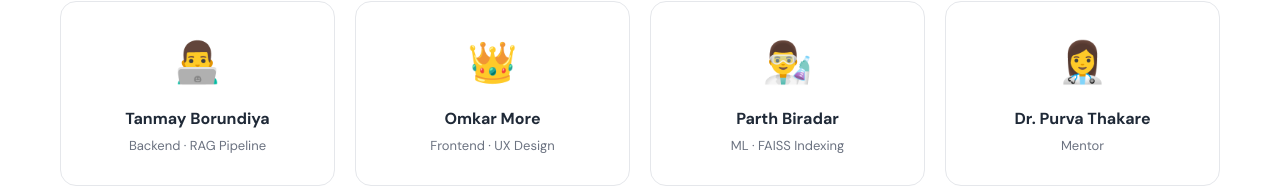
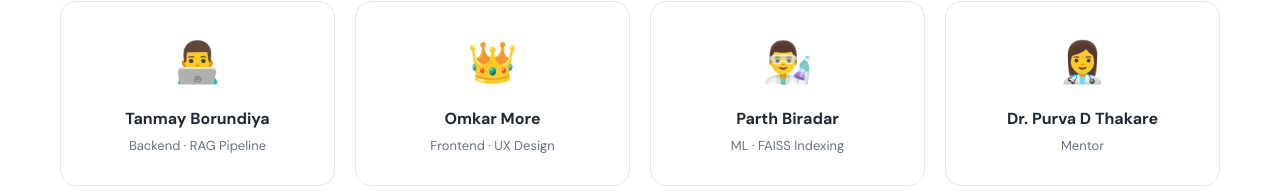
Before and after one commit to omkarmore79-beep/Medical-Chatbot, a Next.js app in the folder frontend/: page /about in a window 1280 px wide. Shown: the part 1791-1987 px from the top of the page. Built offline with nearby package versions, Linux system fonts and the light colour scheme.

Commit message:
Update mentor's name in about page

```diff
--- a/frontend/app/about/page.tsx
+++ b/frontend/app/about/page.tsx
@@ -103,7 +103,7 @@ export default function AboutPage() {
               ["👨‍💻", "Tanmay Borundiya", "Backend · RAG Pipeline"],
               ["👑", "Omkar More", "Frontend · UX Design"],
               ["👨‍🔬", "Parth Biradar", "ML · FAISS Indexing"],
-              ["👩‍⚕️", "Dr. Purva Thakare", "Mentor"],
+              ["👩‍⚕️", "Dr. Purva D Thakare", "Mentor"],
             ].map(([icon, name, role]) => (
               <div
                 key={name}
```
